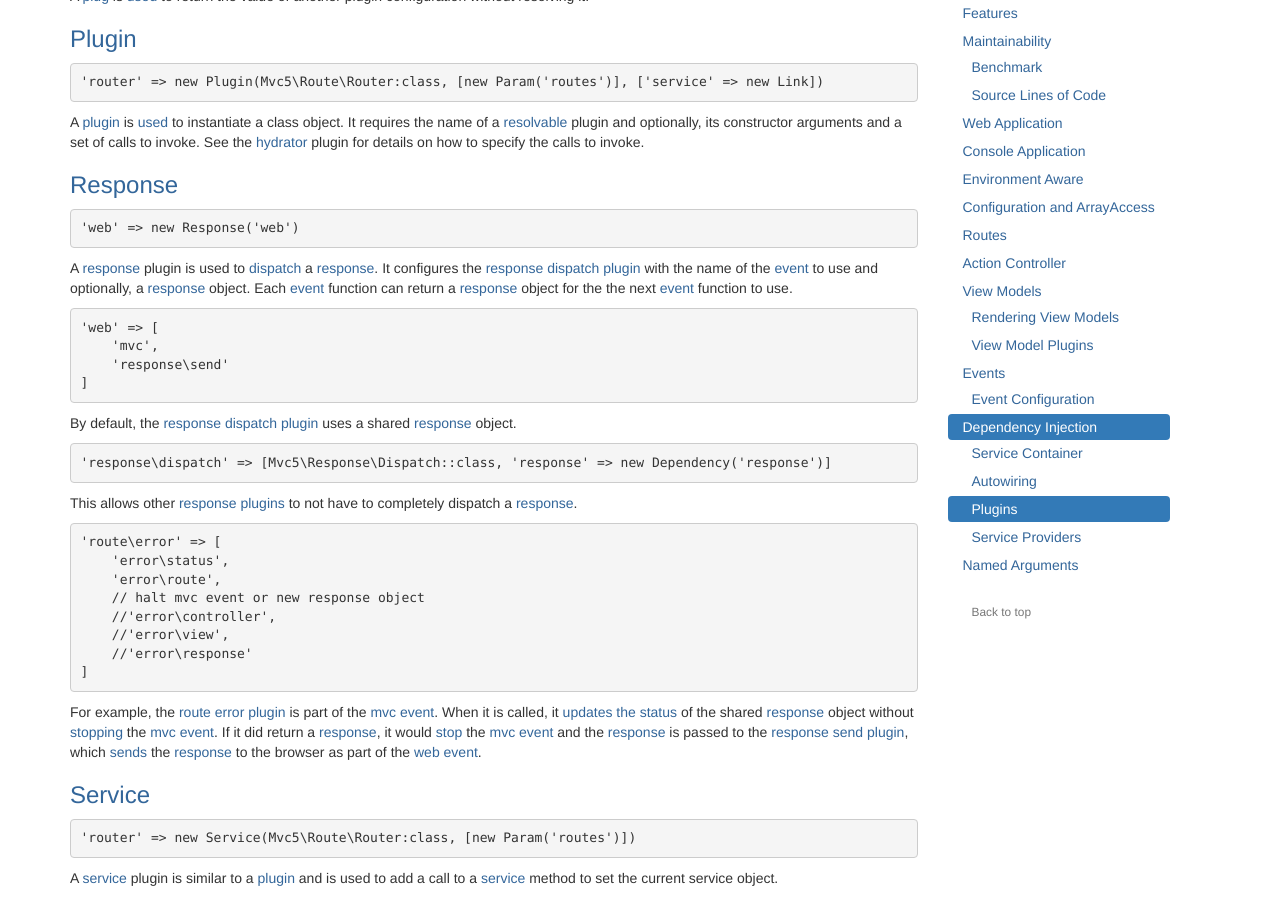
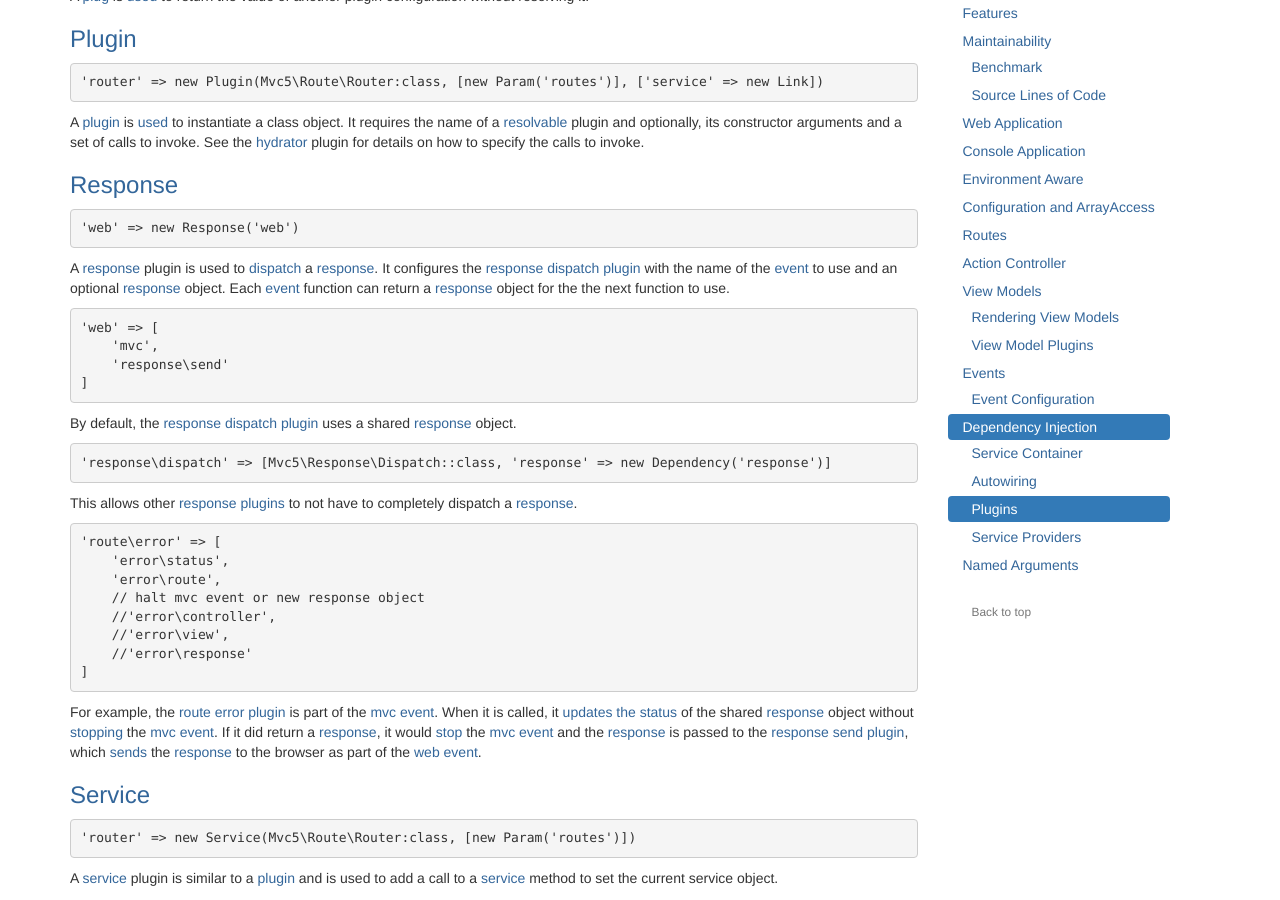
Before and after one commit to mvc5/mvc5.github.io, a Jekyll site: the page built from overview/index.md, in a window 1280 px wide and 900 px high, scrolled down 13600 px. Built offline with Jekyll 4.4.1, drawn with Linux system fonts in a browser that asks for light colours; nearby versions of some CDN libraries.

Commit message:
response plugin

````diff
--- a/overview/plugins.md
+++ b/overview/plugins.md
@@ -193,7 +193,7 @@ A [plugin](https://github.com/mvc5/mvc5/blob/master/src/Plugin/Plugin.php) is [u
 'web' => new Response('web')
 ```
 
-A [response](https://github.com/mvc5/mvc5/blob/master/src/Plugin/Response.php) plugin is used to [dispatch](https://github.com/mvc5/mvc5/blob/master/src/Response/Dispatch.php) a [response](https://github.com/mvc5/mvc5/blob/master/src/Response/Response.php). It configures the [response dispatch plugin](https://github.com/mvc5/mvc5/blob/master/config/service.php#L46) with the name of the [event](https://github.com/mvc5/mvc5/blob/master/src/Event/Event.php) to use and optionally, a [response](https://github.com/mvc5/mvc5/blob/master/src/Response/Response.php) object. Each [event](https://github.com/mvc5/mvc5/blob/master/src/Event/Event.php) function can return a [response](https://github.com/mvc5/mvc5/blob/master/src/Response/Response.php) object for the the next [event](https://github.com/mvc5/mvc5/blob/master/src/Event/Event.php) function to use.
+A [response](https://github.com/mvc5/mvc5/blob/master/src/Plugin/Response.php) plugin is used to [dispatch](https://github.com/mvc5/mvc5/blob/master/src/Response/Dispatch.php) a [response](https://github.com/mvc5/mvc5/blob/master/src/Response/Response.php). It configures the [response dispatch plugin](https://github.com/mvc5/mvc5/blob/master/config/service.php#L46) with the name of the [event](https://github.com/mvc5/mvc5/blob/master/src/Event/Event.php) to use and an optional [response](https://github.com/mvc5/mvc5/blob/master/src/Response/Response.php) object. Each [event](https://github.com/mvc5/mvc5/blob/master/src/Event/Event.php) function can return a [response](https://github.com/mvc5/mvc5/blob/master/src/Response/Response.php) object for the the next function to use.
 
 ```php
 'web' => [
````
